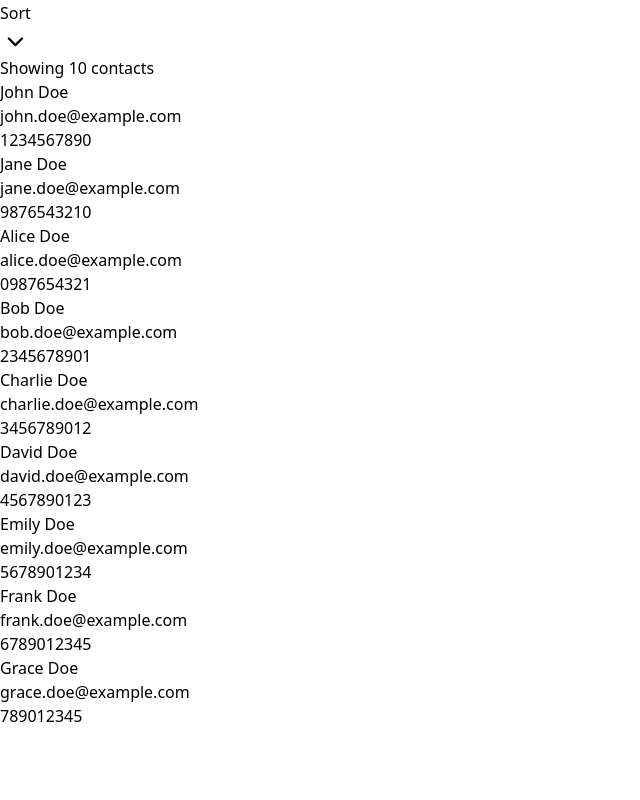
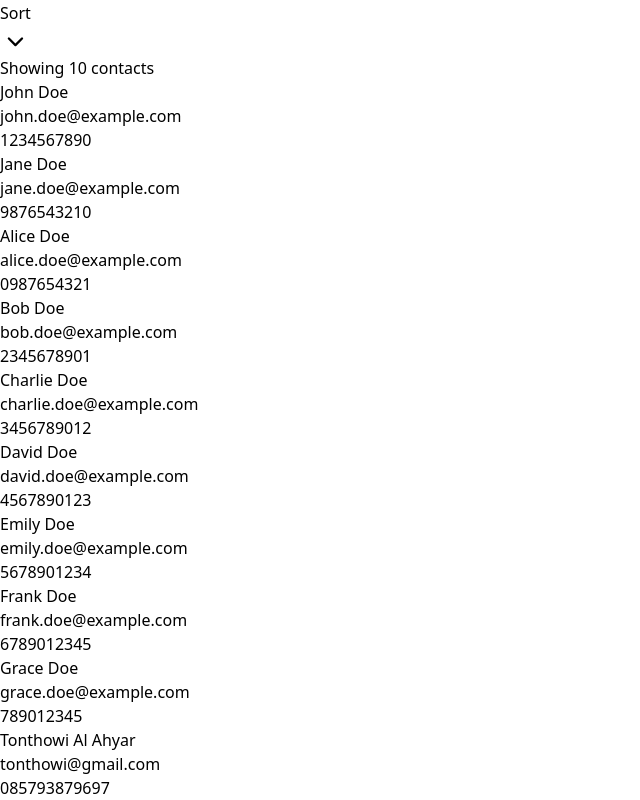
Before and after one commit to tonthowi/contact-list, a React (Vite) app: page / in a window 1280 px wide. Shown: the part 239-1039 px from the top of the page, without its empty margins (0-640 px from the left). Before the commit the page ends 967 px from the top, so only its background shows below. Built offline with nearby package versions, Linux system fonts and the light colour scheme; data requests are answered from the project's data file.

Commit message:
Add newObject for create method

```diff
--- a/db.json
+++ b/db.json
@@ -64,7 +64,11 @@
       "timestamp": "9Z"
     },
     {
-      "id": "cfe7"
+      "id": "f6e45eee-d3fa-4dbc-a55a-5bbe7c9ad229",
+      "name": "Tonthowi Al Ahyar",
+      "email": "tonthowi@gmail.com",
+      "phoneNumber": "085793879697",
+      "timestamp": 1721020061962
     }
   ]
 }
--- a/src/App.jsx
+++ b/src/App.jsx
@@ -51,33 +51,30 @@ const App = () => {
     }
 
     // Check for duplicate contacts in the list. Display alert if duplicates found.
-    if (formData) {
     const duplicateMessages = []
     if (peoples.find(person => person.name === formData.name)) {
       duplicateMessages.push(`${formData.name} already exists in the contact list`)
     }
-      else if (peoples.find(person => person.email === formData.email)) {
+    if (peoples.find(person => person.email === formData.email)) {
       duplicateMessages.push(`${formData.email} already exists in the contact list`)
     }
-      else if (peoples.find(person => person.phoneNumber === formData.phoneNumber)) {
+    if (peoples.find(person => person.phoneNumber === formData.phoneNumber)) {
       duplicateMessages.push(`${formData.phoneNumber} already exists in the contact list`)
     }
+
     // Display alert if duplicate contact found in the list. Otherwise, add new contact to the list.
-      else if (duplicateMessages.length > 0) {
+    if (duplicateMessages.length > 0) {
       setAlert({ messages: duplicateMessages, show: true })
     } else {
       peopleService
       .create(formData)
       .then(returnedData => {
-            setPeoples([returnedData, ...peoples])
-          })
-          .then(() => {
+        console.log('New contact added',returnedData)
+        setPeoples([formData, ...peoples]) // Add new contact to the list
         resetFormFields() // Reset form fields
         setAlert({ messages: [], show: false }) // Hide alert
       })
     }}
-  }
-
 
   // Sort contacts alphabetically A to Z
   const sortAlphabetically = () => {
--- a/src/services/peoples.js
+++ b/src/services/peoples.js
@@ -7,8 +7,8 @@ const getAll = () => {
     return request.then(response => response.data)
 }
 
-const create = () => {
-    const request = axios.post(baseUrl)
+const create = newObject => {
+    const request = axios.post(baseUrl, newObject)
     return request.then(response => response.data)
 }
 
```
Lines whose indentation alone changed are shown as unchanged.
